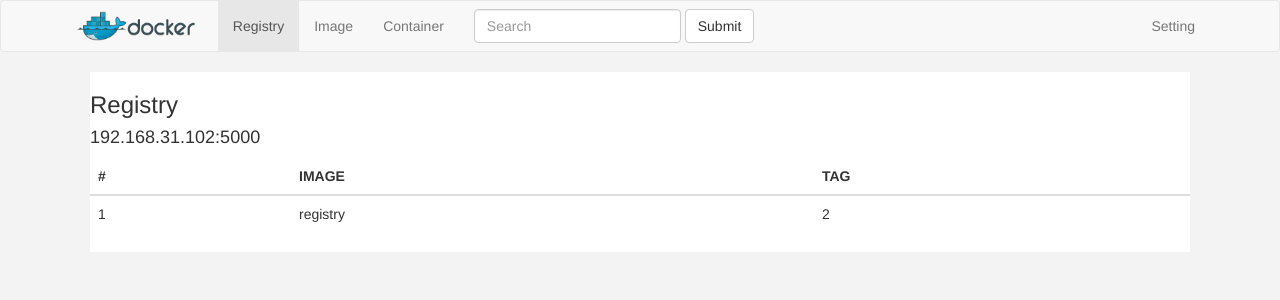
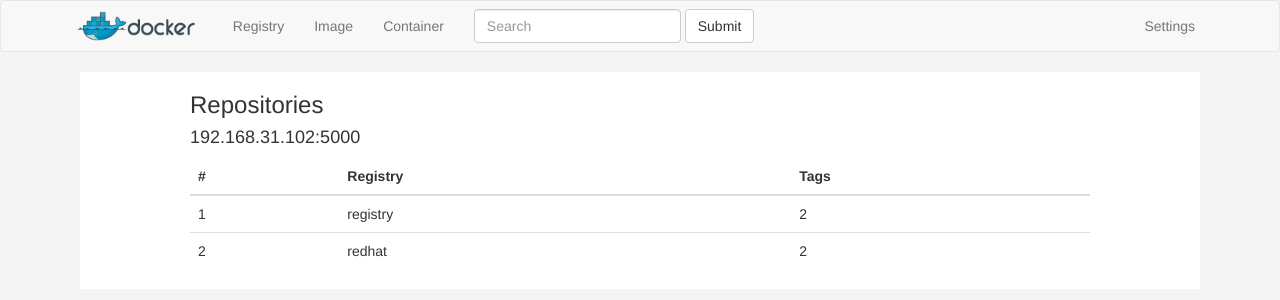
Before and after one commit to gitzt/docker-registry-in-flask, a Flask app: page /registry in a window 1280 px wide. Shown: the top 300 px of the page. Run offline with Flask 2, Linux system fonts and the light colour scheme; some libraries are stand-ins or nearby versions.

Commit message:
update something

```diff
--- a/registry/dockerweb.py
+++ b/registry/dockerweb.py
@@ -1,8 +1,8 @@
 # -*- coding: utf-8 -*-
 # @Author: fangzt <295157914@qq.com>
 # @Date:   2018-07-29 16:55:42
-# @Last Modified by:   fzt
-# @Last Modified time: 2018-07-30 19:07:12
+# @Last Modified by:   lenovo
+# @Last Modified time: 2018-07-30 23:48:21
 
 from flask import Flask, render_template, request
 
@@ -21,10 +21,10 @@
     else :
         pass
 
-@app.route('/setting', methods=['GET', 'POST'])
-def setting():
+@app.route('/settings', methods=['GET', 'POST'])
+def settings():
     if request.method == 'GET':
-        return render_template('setting.html')
+        return render_template('settings.html')
     else :
         pass
 
--- a/registry/static/css/base.css
+++ b/registry/static/css/base.css
@@ -1,8 +1,8 @@
 /*
 * @Author: fangzt <295157914@qq.com>
 * @Date:   2018-07-29 22:12:46
-* @Last Modified by:   fzt
-* @Last Modified time: 2018-07-30 19:49:26
+* @Last Modified by:   lenovo
+* @Last Modified time: 2018-07-30 23:47:50
 */
 .logo {
     height: 50px;
@@ -15,7 +15,7 @@
 
 .main {
     background: #fff;
-    width: 1100px;
+    width: 1120px;
     margin: 0 auto;
     overflow: hidden;
 }
--- a/registry/static/css/index.css
+++ b/registry/static/css/index.css
@@ -2,5 +2,5 @@
 * @Author: fangzt <295157914@qq.com>
 * @Date:   2018-07-29 17:55:13
 * @Last Modified by:   lenovo
-* @Last Modified time: 2018-07-29 22:12:51
+* @Last Modified time: 2018-07-30 23:58:17
 */
--- /dev/null
+++ b/registry/static/css/registry.css
@@ -0,0 +1,11 @@
+/*
+* @Author: fangzt <295157914@qq.com>
+* @Date:   2018-07-30 22:19:36
+* @Last Modified by:   lenovo
+* @Last Modified time: 2018-07-30 22:22:22
+*/
+
+.form-container {
+    width: 900px;
+    margin: 0 auto;
+}
--- a/registry/static/css/setting.css
+++ b/registry/static/css/settings.css
@@ -1,8 +1,8 @@
 /*
 * @Author: fangzt <295157914@qq.com>
 * @Date:   2018-07-30 19:22:53
-* @Last Modified by:   fzt
-* @Last Modified time: 2018-07-30 19:38:43
+* @Last Modified by:   lenovo
+* @Last Modified time: 2018-07-30 23:50:53
 */
 
 .form-container {
--- a/registry/templates/base.html
+++ b/registry/templates/base.html
@@ -33,7 +33,7 @@
                 <!-- Collect the nav links, forms, and other content for toggling -->
                 <div class="collapse navbar-collapse" id="bs-example-navbar-collapse-1">
                     <ul class="nav navbar-nav">
-                        <li class="active"><a href="{{ url_for('registry') }}">Registry<span class="sr-only">(current)</span></a></li>
+                        <li><a href="{{ url_for('registry') }}">Registry<span class="sr-only">(current)</span></a></li>
                         <li><a href="#">Image</a></li>
                         <li><a href="#">Container</a></li>
                     </ul>
@@ -44,7 +44,7 @@
                         <button type="submit" class="btn btn-default">Submit</button>
                     </form>
                     <ul class="nav navbar-nav navbar-right">
-                        <li><a href="{{ url_for('setting') }}">Setting</a></li>
+                        <li><a href="{{ url_for('settings') }}">Settings</a></li>
                     </ul>
                 </div><!-- /.navbar-collapse -->
             </div><!-- /.container-fluid -->
--- a/registry/templates/registry.html
+++ b/registry/templates/registry.html
@@ -1,10 +1,15 @@
 {% extends 'base.html' %}
 
-{% block title %}Registry{% endblock %}
+{% block title %}Registries{% endblock %}
+
+{% block head %}
+    <link rel="stylesheet" type="text/css" href="{{ url_for('static', filename='css/registry.css') }}">
+{% endblock %}
 
 {% block main %}
+    <div class="form-container">
         <div>
-    <h3>Registry</h3>
+            <h3>Repositories</h3>
             <h4>192.168.31.102:5000</h4>
         </div>
         <div>
@@ -12,8 +17,8 @@
                 <thead>
                     <tr>
                         <th> # </th >
-                <th> IMAGE </th >
-                <th> TAG </th >
+                        <th> Registry </th >
+                        <th> Tags </th >
                     </tr>
                 </thead>
                 <tbody>
@@ -22,7 +27,13 @@
                         <td> registry </td>
                         <td> 2 </td>
                     </tr>
+                    <tr>
+                        <td> 2 </td>
+                        <td> redhat </td>
+                        <td> 2 </td>
+                    </tr>
                 </tbody>
             </table>
         </div>
+    </div>
 {% endblock %}
```
Also changed, not shown: registry/templates/index.html (+7 -1 lines), registry/templates/setting.html (deleted, +0 -30 lines), registry/templates/settings.html (added, +30 -0 lines). Lines whose indentation alone changed are shown as unchanged.
